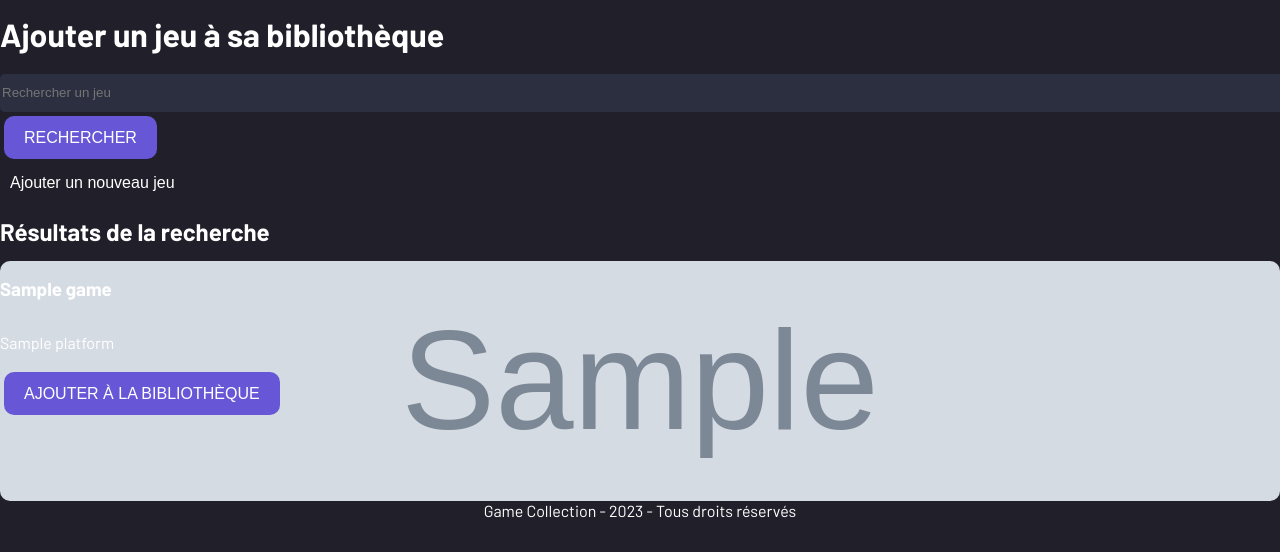
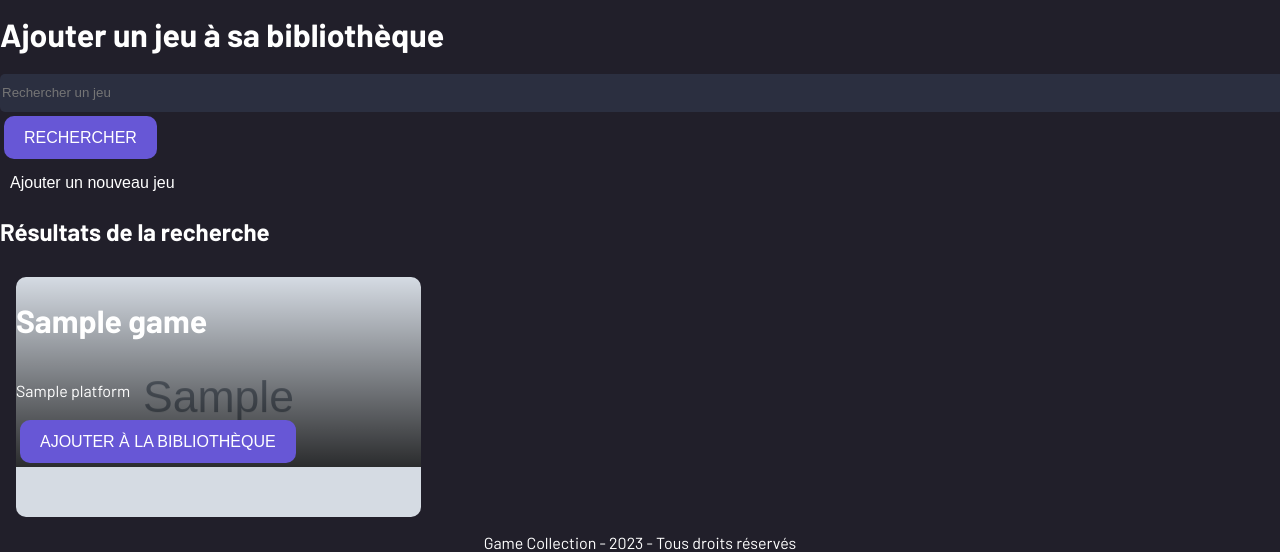
Before and after one commit to SenseiChan/GameCollection, a PHP site: page /addgame in a window 1280 px wide. Shown: the part 336-888 px from the top of the page. Before the commit the page ends 854 px from the top, so only its background shows below. Run offline with PHP 8.4, Linux system fonts and the light colour scheme; the visitor is signed in with stand-in values (Sample User, id 1); tables that the repository leaves empty hold one stand-in row (values such as "Sample post"); grey boxes marked "Sample" are stand-in pictures.

Commit message:
styling of AddGame

```diff
--- a/assets/style.css
+++ b/assets/style.css
@@ -177,7 +177,7 @@ tbody td:nth-child(3) {
     margin-bottom: 10px;
 }
 
-.game-grid {
+.games-grid {
     display: grid;
     grid-template-columns: repeat(3, 1fr);
     grid-gap: 1em;
@@ -199,7 +199,7 @@ tbody td:nth-child(3) {
     flex-direction: column;
 }
 
-#gradient-overlay {
+.gradient-overlay {
     background: linear-gradient(to top, rgba(0, 0, 0, 0.8), rgba(0, 0, 0, 0));
 }
 
--- a/views/games/AddGame.php
+++ b/views/games/AddGame.php
@@ -28,7 +28,7 @@
                     <div class="game-card-add" style="background-image: url('<?php echo $game['Url_picture']; ?>');">
                         <div class="gradient-overlay">
                             <div class="game-info">
-                                <h3><?php echo htmlspecialchars($game['Name_game']); ?></h3>
+                                <h1><?php echo htmlspecialchars($game['Name_game']); ?></h1>
                                 <p><?php echo htmlspecialchars($game['platforms'] ?? 'Aucune plateforme'); ?></p>
                                 <form method="POST" action="/library/add">
                                     <input type="hidden" name="game_id" value="<?php echo $game['Id_game']; ?>">
```
